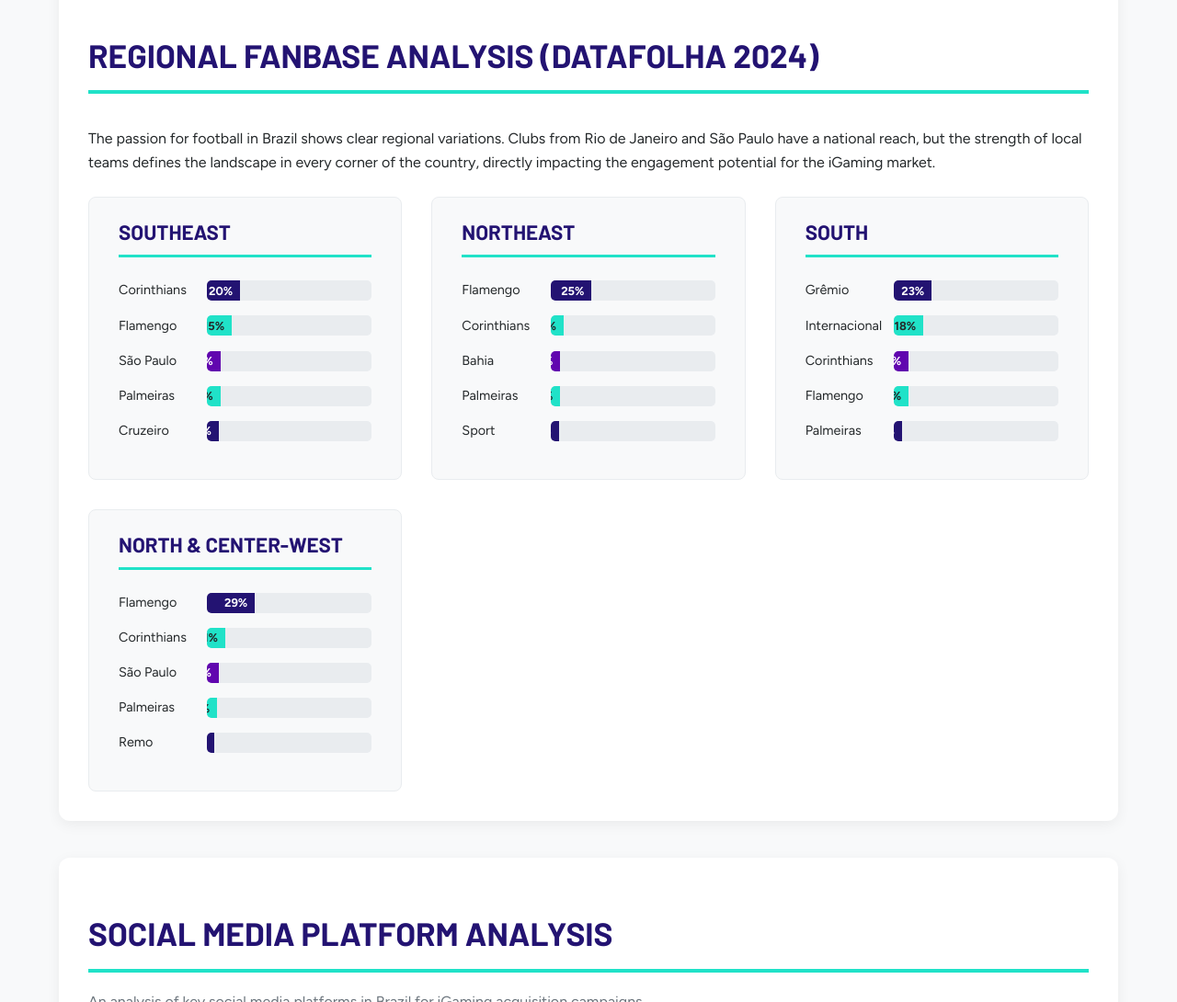
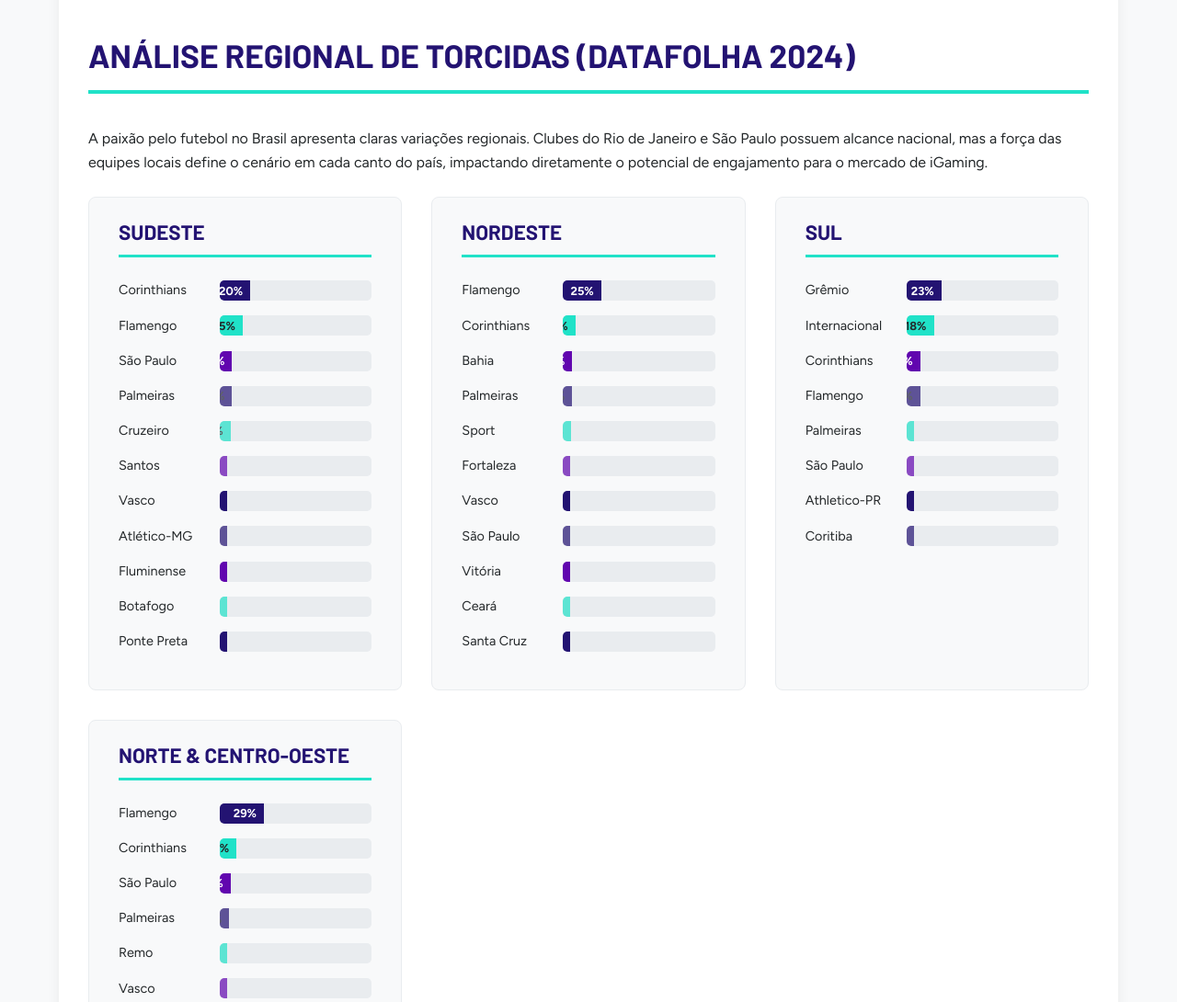
Before and after one commit to catarinadorey-beep/Testes, a plain HTML site: page index.html in a window 1280 px wide. Shown: the part 2580-3670 px from the top of the page at 92% size. Drawn offline with Linux system fonts and the light colour scheme.

Commit message:
Update index.html

```diff
--- a/index.html
+++ b/index.html
@@ -163,12 +163,12 @@
             font-size: 0.9rem;
         }
         .chart-bar-label {
-            width: 35%;
+            width: 40%;
             padding-right: 10px;
             flex-shrink: 0;
         }
         .chart-bar-container {
-            width: 65%;
+            width: 60%;
             background-color: #e9ecef;
             border-radius: 5px;
             height: 22px;
@@ -185,10 +185,15 @@
             font-weight: bold;
             padding-right: 8px;
             white-space: nowrap;
+            box-sizing: border-box;
         }
         /* Alternating colors for bars */
         .chart-bar-item:nth-child(2n) .chart-bar { background-color: var(--graphic-color-2); color: var(--text-color);}
         .chart-bar-item:nth-child(3n) .chart-bar { background-color: var(--graphic-color-3); }
+        .chart-bar-item:nth-child(4n) .chart-bar { background-color: var(--graphic-color-1); opacity: 0.7; }
+        .chart-bar-item:nth-child(5n) .chart-bar { background-color: var(--graphic-color-2); opacity: 0.7; color: var(--text-color);}
+        .chart-bar-item:nth-child(6n) .chart-bar { background-color: var(--graphic-color-3); opacity: 0.7; }
+
 
     </style>
 </head>
@@ -264,51 +269,69 @@
         </section>
 
         <section class="card">
-            <h2>Regional Fanbase Analysis (Datafolha 2024)</h2>
-            <p>The passion for football in Brazil shows clear regional variations. Clubs from Rio de Janeiro and São Paulo have a national reach, but the strength of local teams defines the landscape in every corner of the country, directly impacting the engagement potential for the iGaming market.</p>
+            <h2>Análise Regional de Torcidas (Datafolha 2024)</h2>
+            <p>A paixão pelo futebol no Brasil apresenta claras variações regionais. Clubes do Rio de Janeiro e São Paulo possuem alcance nacional, mas a força das equipes locais define o cenário em cada canto do país, impactando diretamente o potencial de engajamento para o mercado de iGaming.</p>
             <div class="regional-charts-grid">
 
                 <div class="region-card">
-                    <h3>Southeast</h3>
+                    <h3>SUDESTE</h3>
                     <ul class="chart-bar-list">
                         <li class="chart-bar-item"><span class="chart-bar-label">Corinthians</span><div class="chart-bar-container"><div class="chart-bar" style="width: 20%;">20%</div></div></li>
                         <li class="chart-bar-item"><span class="chart-bar-label">Flamengo</span><div class="chart-bar-container"><div class="chart-bar" style="width: 15%;">15%</div></div></li>
                         <li class="chart-bar-item"><span class="chart-bar-label">São Paulo</span><div class="chart-bar-container"><div class="chart-bar" style="width: 8%;">8%</div></div></li>
                         <li class="chart-bar-item"><span class="chart-bar-label">Palmeiras</span><div class="chart-bar-container"><div class="chart-bar" style="width: 8%;">8%</div></div></li>
                         <li class="chart-bar-item"><span class="chart-bar-label">Cruzeiro</span><div class="chart-bar-container"><div class="chart-bar" style="width: 7%;">7%</div></div></li>
+                        <li class="chart-bar-item"><span class="chart-bar-label">Santos</span><div class="chart-bar-container"><div class="chart-bar" style="width: 5%;">5%</div></div></li>
+                        <li class="chart-bar-item"><span class="chart-bar-label">Vasco</span><div class="chart-bar-container"><div class="chart-bar" style="width: 5%;">5%</div></div></li>
+                        <li class="chart-bar-item"><span class="chart-bar-label">Atlético-MG</span><div class="chart-bar-container"><div class="chart-bar" style="width: 4%;">4%</div></div></li>
+                        <li class="chart-bar-item"><span class="chart-bar-label">Fluminense</span><div class="chart-bar-container"><div class="chart-bar" style="width: 3%;">3%</div></div></li>
+                        <li class="chart-bar-item"><span class="chart-bar-label">Botafogo</span><div class="chart-bar-container"><div class="chart-bar" style="width: 2%;">2%</div></div></li>
+                        <li class="chart-bar-item"><span class="chart-bar-label">Ponte Preta</span><div class="chart-bar-container"><div class="chart-bar" style="width: 1%;">1%</div></div></li>
                     </ul>
                 </div>
 
                 <div class="region-card">
-                    <h3>Northeast</h3>
+                    <h3>NORDESTE</h3>
                     <ul class="chart-bar-list">
                         <li class="chart-bar-item"><span class="chart-bar-label">Flamengo</span><div class="chart-bar-container"><div class="chart-bar" style="width: 25%;">25%</div></div></li>
                         <li class="chart-bar-item"><span class="chart-bar-label">Corinthians</span><div class="chart-bar-container"><div class="chart-bar" style="width: 8%;">8%</div></div></li>
                         <li class="chart-bar-item"><span class="chart-bar-label">Bahia</span><div class="chart-bar-container"><div class="chart-bar" style="width: 6%;">6%</div></div></li>
                         <li class="chart-bar-item"><span class="chart-bar-label">Palmeiras</span><div class="chart-bar-container"><div class="chart-bar" style="width: 6%;">6%</div></div></li>
                         <li class="chart-bar-item"><span class="chart-bar-label">Sport</span><div class="chart-bar-container"><div class="chart-bar" style="width: 5%;">5%</div></div></li>
+                        <li class="chart-bar-item"><span class="chart-bar-label">Fortaleza</span><div class="chart-bar-container"><div class="chart-bar" style="width: 4%;">4%</div></div></li>
+                        <li class="chart-bar-item"><span class="chart-bar-label">Vasco</span><div class="chart-bar-container"><div class="chart-bar" style="width: 3%;">3%</div></div></li>
+                        <li class="chart-bar-item"><span class="chart-bar-label">São Paulo</span><div class="chart-bar-container"><div class="chart-bar" style="width: 3%;">3%</div></div></li>
+                        <li class="chart-bar-item"><span class="chart-bar-label">Vitória</span><div class="chart-bar-container"><div class="chart-bar" style="width: 3%;">3%</div></div></li>
+                        <li class="chart-bar-item"><span class="chart-bar-label">Ceará</span><div class="chart-bar-container"><div class="chart-bar" style="width: 2%;">2%</div></div></li>
+                        <li class="chart-bar-item"><span class="chart-bar-label">Santa Cruz</span><div class="chart-bar-container"><div class="chart-bar" style="width: 2%;">2%</div></div></li>
                     </ul>
                 </div>
 
                 <div class="region-card">
-                    <h3>South</h3>
+                    <h3>SUL</h3>
                     <ul class="chart-bar-list">
                         <li class="chart-bar-item"><span class="chart-bar-label">Grêmio</span><div class="chart-bar-container"><div class="chart-bar" style="width: 23%;">23%</div></div></li>
                         <li class="chart-bar-item"><span class="chart-bar-label">Internacional</span><div class="chart-bar-container"><div class="chart-bar" style="width: 18%;">18%</div></div></li>
                         <li class="chart-bar-item"><span class="chart-bar-label">Corinthians</span><div class="chart-bar-container"><div class="chart-bar" style="width: 9%;">9%</div></div></li>
                         <li class="chart-bar-item"><span class="chart-bar-label">Flamengo</span><div class="chart-bar-container"><div class="chart-bar" style="width: 9%;">9%</div></div></li>
                         <li class="chart-bar-item"><span class="chart-bar-label">Palmeiras</span><div class="chart-bar-container"><div class="chart-bar" style="width: 5%;">5%</div></div></li>
+                        <li class="chart-bar-item"><span class="chart-bar-label">São Paulo</span><div class="chart-bar-container"><div class="chart-bar" style="width: 3%;">3%</div></div></li>
+                        <li class="chart-bar-item"><span class="chart-bar-label">Athletico-PR</span><div class="chart-bar-container"><div class="chart-bar" style="width: 2%;">2%</div></div></li>
+                        <li class="chart-bar-item"><span class="chart-bar-label">Coritiba</span><div class="chart-bar-container"><div class="chart-bar" style="width: 2%;">2%</div></div></li>
                     </ul>
                 </div>
 
                 <div class="region-card">
-                    <h3>North & Center-West</h3>
+                    <h3>NORTE & CENTRO-OESTE</h3>
                     <ul class="chart-bar-list">
                         <li class="chart-bar-item"><span class="chart-bar-label">Flamengo</span><div class="chart-bar-container"><div class="chart-bar" style="width: 29%;">29%</div></div></li>
                         <li class="chart-bar-item"><span class="chart-bar-label">Corinthians</span><div class="chart-bar-container"><div class="chart-bar" style="width: 11%;">11%</div></div></li>
                         <li class="chart-bar-item"><span class="chart-bar-label">São Paulo</span><div class="chart-bar-container"><div class="chart-bar" style="width: 7%;">7%</div></div></li>
                         <li class="chart-bar-item"><span class="chart-bar-label">Palmeiras</span><div class="chart-bar-container"><div class="chart-bar" style="width: 6%;">6%</div></div></li>
                         <li class="chart-bar-item"><span class="chart-bar-label">Remo</span><div class="chart-bar-container"><div class="chart-bar" style="width: 4%;">4%</div></div></li>
+                        <li class="chart-bar-item"><span class="chart-bar-label">Vasco</span><div class="chart-bar-container"><div class="chart-bar" style="width: 3%;">3%</div></div></li>
+                        <li class="chart-bar-item"><span class="chart-bar-label">Botafogo</span><div class="chart-bar-container"><div class="chart-bar" style="width: 2%;">2%</div></div></li>
+                        <li class="chart-bar-item"><span class="chart-bar-label">Paysandu</span><div class="chart-bar-container"><div class="chart-bar" style="width: 2%;">2%</div></div></li>
                     </ul>
                 </div>
             </div>
```
